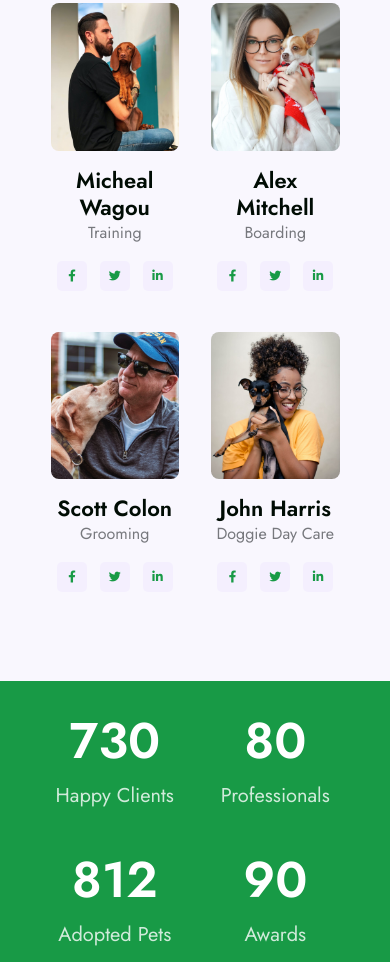
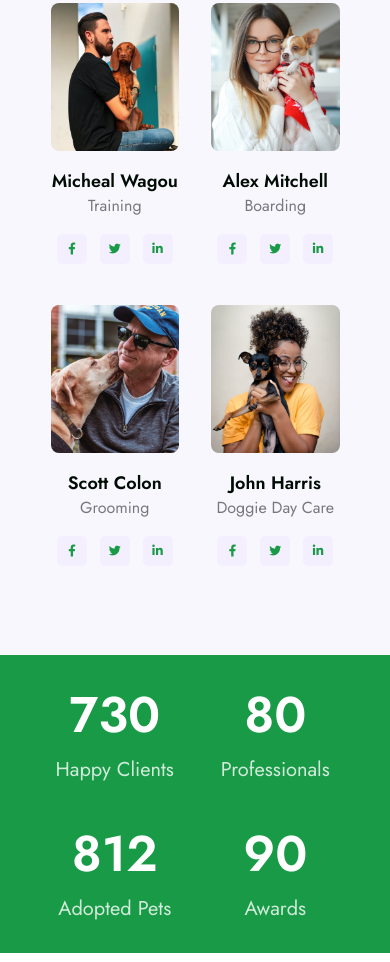
Before and after one commit to quochuynh-xy/Pho_Nghia_PoochCare, a plain HTML site: page landing_page.html in a window 390 px wide. Shown: the part 4355-5317 px from the top of the page. Drawn offline with nearby package versions, Linux system fonts and the light colour scheme; a script that the page names is missing.

Commit message:
change font-size of team member at small screen.

```diff
--- a/css/landing_page.css
+++ b/css/landing_page.css
@@ -181,6 +181,9 @@
   }
 }
 @media screen and (max-width: 576px) {
+  .team .main__member h4 a {
+    font-size: 18px;
+  }
   .contact .container {
     padding: 0;
   }
```
